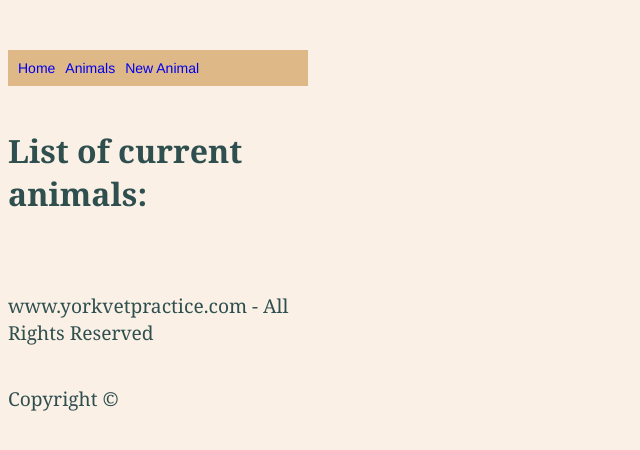
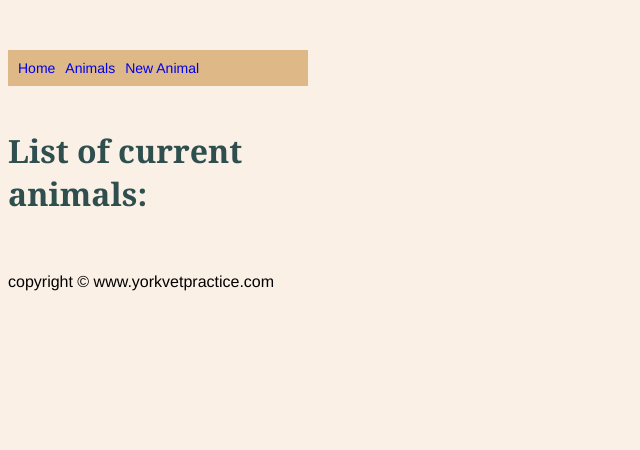
Before and after one commit to saira1974/project_vet_management, a Flask app: page /animals in a window 1280 px wide. Shown: the top 450 px of the page, without its empty margins (0-640 px from the left). Run offline with Flask 2, Linux system fonts and the light colour scheme; data that the repository does not hold is empty; some libraries are stand-ins or nearby versions.

Commit message:
last commit

```diff
--- a/static/style.css
+++ b/static/style.css
@@ -27,7 +27,7 @@ h2 {
 
 }
 
-.animal {
+.form {
   border: 1px solid #ccc;
   width: 300px;
   min-height: 68px;
--- a/templates/animals/index.html
+++ b/templates/animals/index.html
@@ -15,9 +15,10 @@
 </ul>
 
 
+ <footer>copyright &copy;
+  www.yorkvetpractice.com
+  </footer>
 
-    <p>www.yorkvetpractice.com - All Rights Reserved</p>
-    <p>Copyright &copy;</p>
 
 
 
--- a/templates/animals/new.html
+++ b/templates/animals/new.html
@@ -42,5 +42,5 @@
 
 </form>
 <div id="myfooter"></div>
-    Copyright &copy; 2021 www.yorkvetpractice.com - All Rights Reserved
+    copyright &copy; 2021 www.yorkvetpractice.com - All Rights Reserved
 {% endblock %}
```
